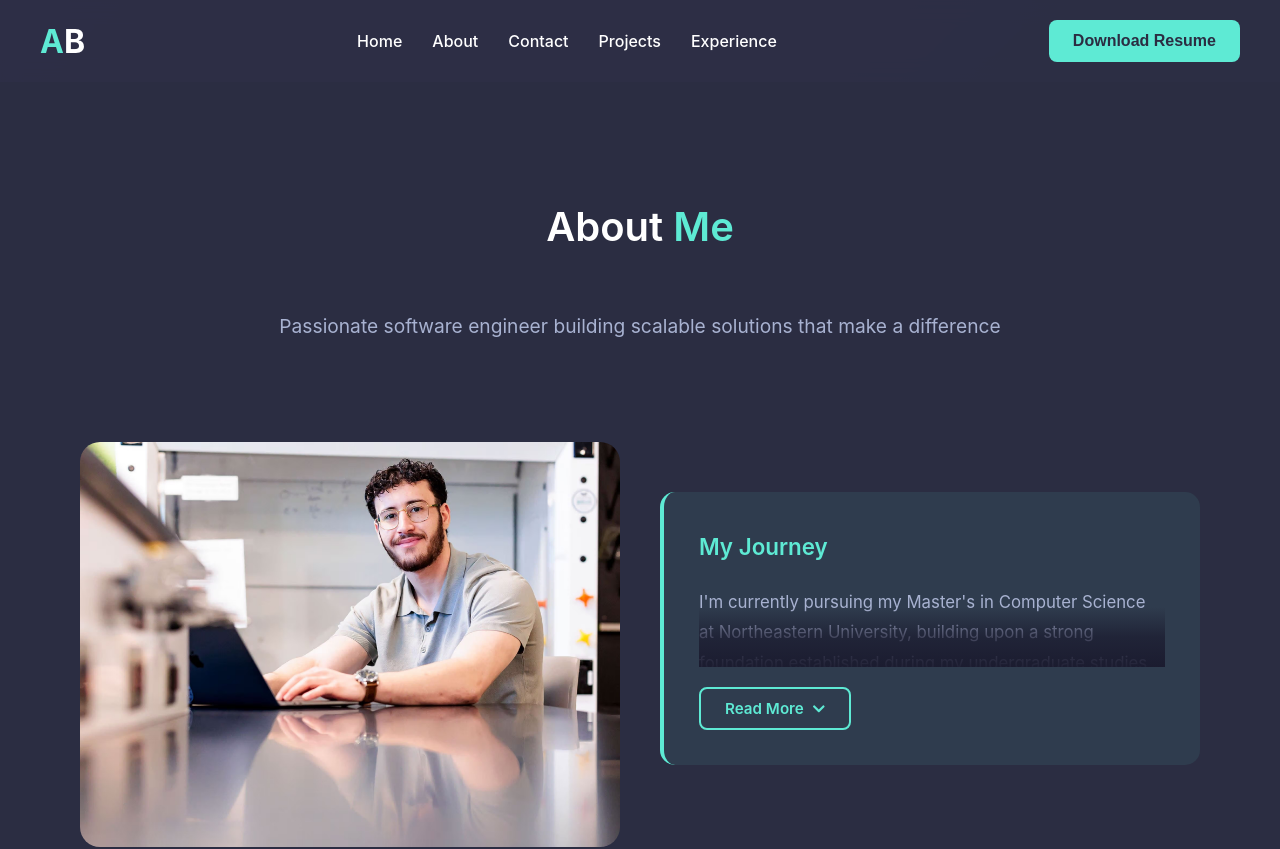
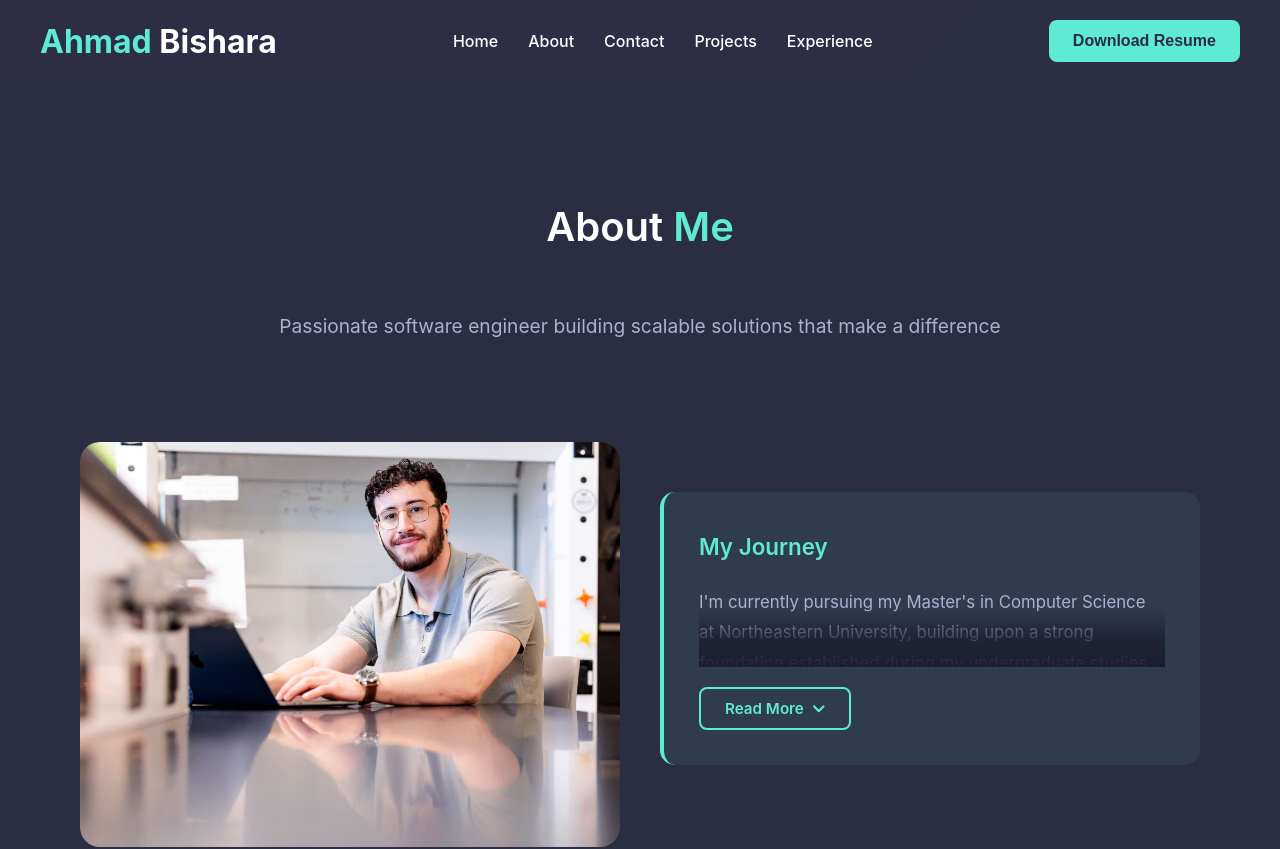
Before and after one commit to ahmadb123/MyPortfolio, a React (Vite) app: page /about in a window 1280 px wide. Shown: the top 849 px of the page. Built offline with nearby package versions, Linux system fonts and the light colour scheme.

Commit message:
updated name logo

```diff
--- a/src/components/Navbar.jsx
+++ b/src/components/Navbar.jsx
@@ -13,8 +13,8 @@ function Navbar() {
   return (
     <nav className="navbar">
       <div className="logo">
-        <span className="logo-a">A</span>
-        <span className="logo-b">B</span>
+        <span className="logo-a">Ahmad </span>
+        <span className="logo-b">Bishara</span>
       </div>
 
       {/* Mobile menu toggle */}
```
